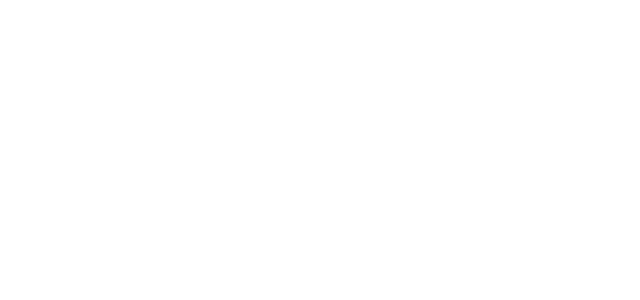
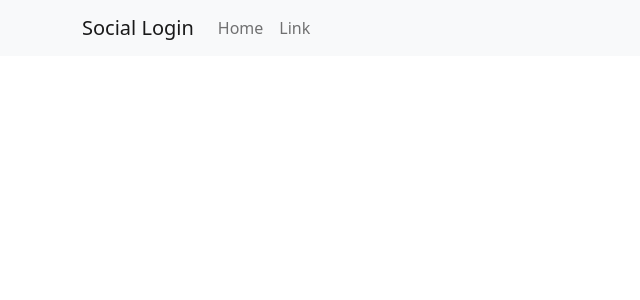
Before and after one commit to FahamidulDipro/social-login, a React (Create React App) app: page / in a window 1280 px wide. Shown: the top 300 px of the page, without its empty margins (0-640 px from the left). Built offline with nearby package versions, Linux system fonts and the light colour scheme.

Commit message:
navbar added

```diff
--- a/package.json
+++ b/package.json
@@ -6,8 +6,12 @@
     "@testing-library/jest-dom": "^5.16.4",
     "@testing-library/react": "^13.3.0",
     "@testing-library/user-event": "^13.5.0",
+    "bootstrap": "^5.1.3",
     "react": "^18.2.0",
+    "react-bootstrap": "^2.4.0",
     "react-dom": "^18.2.0",
+    "react-firebase-hooks": "^5.0.3",
+    "react-router-dom": "^6.3.0",
     "react-scripts": "5.0.1",
     "web-vitals": "^2.1.4"
   },
--- a/src/App.js
+++ b/src/App.js
@@ -1,10 +1,12 @@
-import logo from './logo.svg';
+
 import './App.css';
+import 'bootstrap/dist/css/bootstrap.min.css';
+import Navigation from './components/Navigation/Navigation';
 
 function App() {
   return (
     <div className="App">
-
+      <Navigation></Navigation>
     </div>
   );
 }
--- /dev/null
+++ b/src/components/Navigation/Navigation.css
@@ -0,0 +1,21 @@
+.link {
+  color: black;
+  text-decoration: none;
+  margin-left: 15px;
+  margin-right: 15px;
+  margin-top: 10px;
+  margin-bottom: 10px;
+  transition: 0.3s ease;
+  font-weight: bold;
+}
+
+.active-link {
+  color: blue;
+  text-decoration: none;
+
+  margin-left: 15px;
+  margin-right: 15px;
+  margin-top: 10px;
+  margin-bottom: 10px;
+  font-weight: bold;
+}
--- a/src/components/Navigation/Navigation.js
+++ b/src/components/Navigation/Navigation.js
@@ -1,11 +1,22 @@
 
 import React from 'react';
+import { Navbar,Container,Nav } from 'react-bootstrap';
 
 const Navigation = () => {
     return (
-        <div>
+        <Navbar bg="light" expand="lg">
+        <Container>
+          <Navbar.Brand href="#home">Social Login</Navbar.Brand>
+          <Navbar.Toggle aria-controls="basic-navbar-nav" />
+          <Navbar.Collapse id="basic-navbar-nav">
+            <Nav className="me-auto">
+              <Nav.Link href="#home">Home</Nav.Link>
+              <Nav.Link href="#link">Link</Nav.Link>
 
-        </div>
+            </Nav>
+          </Navbar.Collapse>
+        </Container>
+      </Navbar>
     );
 };
 
```
Also changed, not shown: 1 other file (tests, documents, lock files or other folders).
